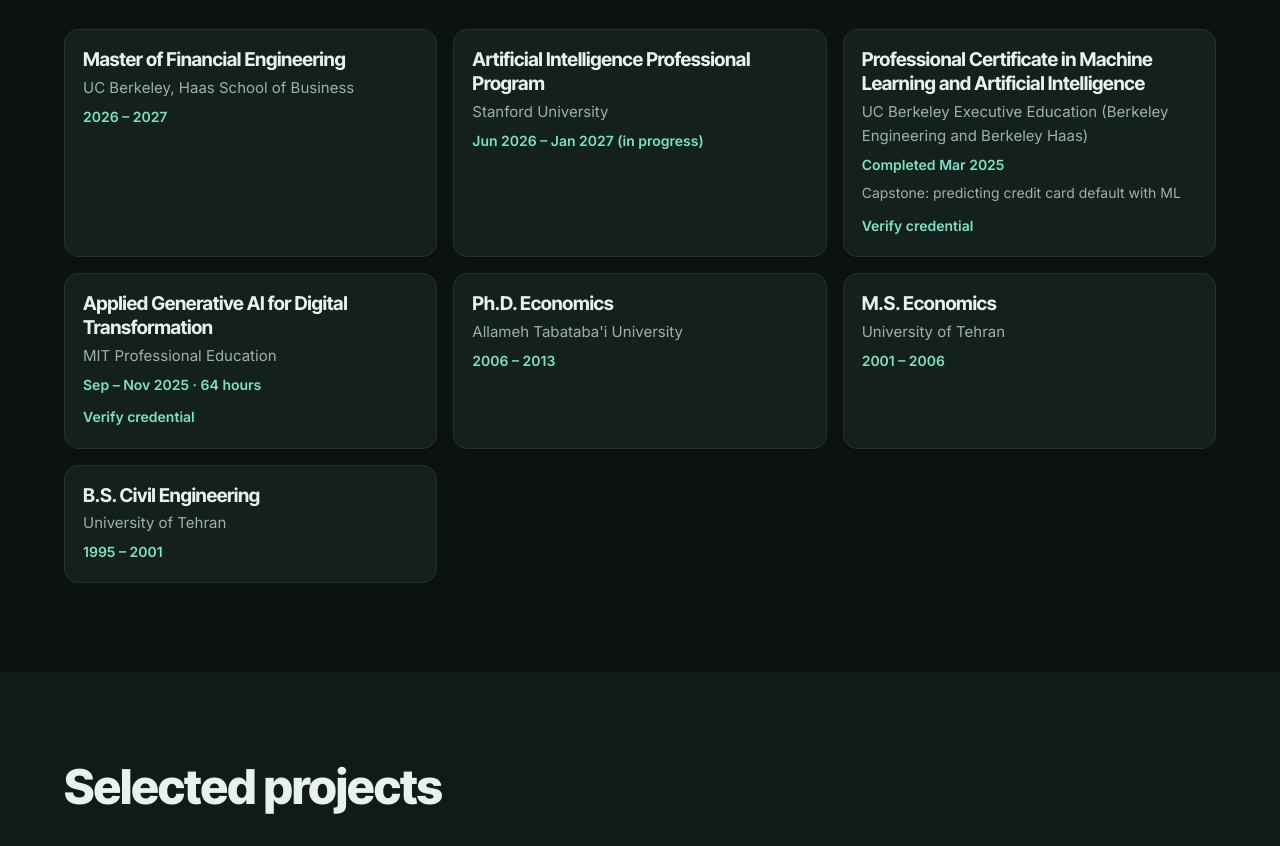
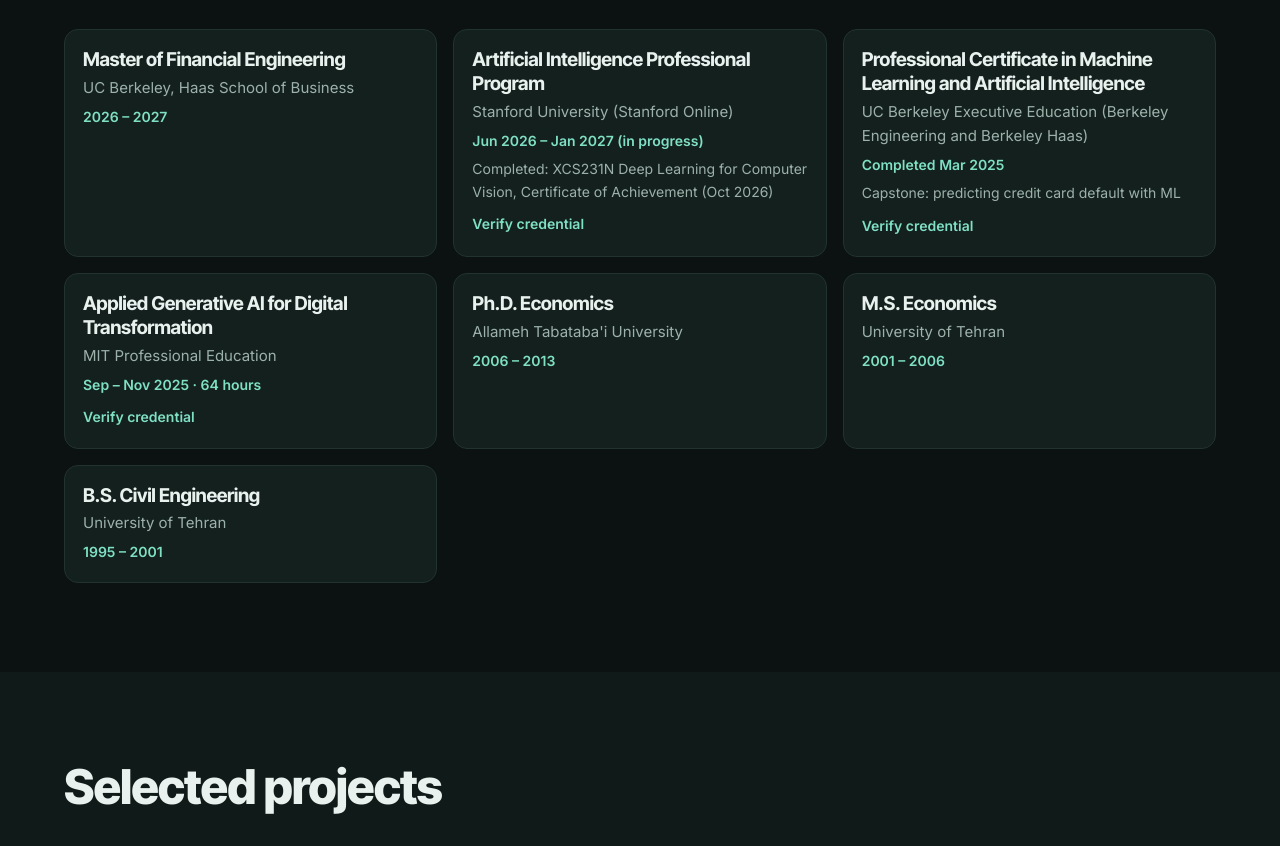
Before and after one commit to rezazamani2329/rezazamani2329.github.io, a plain HTML site: page index.html in a window 1280 px wide. Shown: the part 3703-4549 px from the top of the page. Drawn offline with Linux system fonts and the light colour scheme.

Commit message:
Add verified Stanford XCS231N credential
Co-Authored-By: Claude Opus 5.5 <noreply@anthropic.com>
Claude-Session: https://claude.ai/code/session_01EtrWo9mdF5oKLMPBgSsrDa

```diff
--- a/index.html
+++ b/index.html
@@ -246,7 +246,7 @@ document.getElementById("tl").innerHTML=jobs.map(([w,t,o,d])=>`<li><div class="w
 
 const edu=[
  ["Master of Financial Engineering","UC Berkeley, Haas School of Business","2026 – 2027","",""],
- ["Artificial Intelligence Professional Program","Stanford University","Jun 2026 – Jan 2027 (in progress)","",""],
+ ["Artificial Intelligence Professional Program","Stanford University (Stanford Online)","Jun 2026 – Jan 2027 (in progress)","Completed: XCS231N Deep Learning for Computer Vision, Certificate of Achievement (Oct 2026)","https://digitalcredential.stanford.edu/check/BB5093B602E2012E2BC6DA1703C4D6C13CD242CF10766F0D58E513E3B31959BBbDkzZWlqV2FKRmZyYkF0UTQ3STVvaWhBQnJIVWlMSWJOYXp4SjZMK0FaZXEydjlM"],
  ["Professional Certificate in Machine Learning and Artificial Intelligence","UC Berkeley Executive Education (Berkeley Engineering and Berkeley Haas)","Completed Mar 2025","Capstone: predicting credit card default with ML","https://certificates.emeritus.org/8cb1c117-010c-449e-9b41-30727021c90b"],
  ["Applied Generative AI for Digital Transformation","MIT Professional Education","Sep – Nov 2025 · 64 hours","","https://www.credential.net/eca15c82-227c-4618-b937-5e567477f69e"],
  ["Ph.D. Economics","Allameh Tabataba'i University","2006 – 2013","",""],
```
